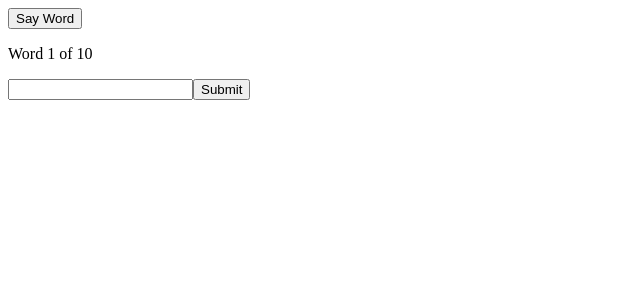
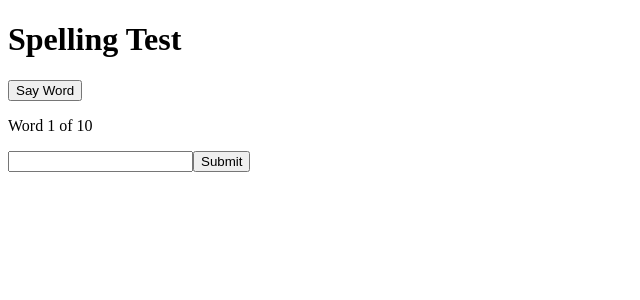
Before and after one commit to SpencerTruett/Vue-Spelling-Test, a Vue app: page / in a window 1280 px wide. Shown: the top 300 px of the page, without its empty margins (0-640 px from the left). Built offline with nearby package versions, Linux system fonts and the light colour scheme.

Commit message:
added quick title

```diff
--- a/src/App.vue
+++ b/src/App.vue
@@ -1,5 +1,6 @@
 <template>
   <div>
+    <h1>Spelling Test</h1>
     <div v-if="!testFinished">
       <Speech :word="questions[activeIndex].word" />
       <p>Word {{ activeIndex + 1 }} of {{ questions.length }}</p>
```
